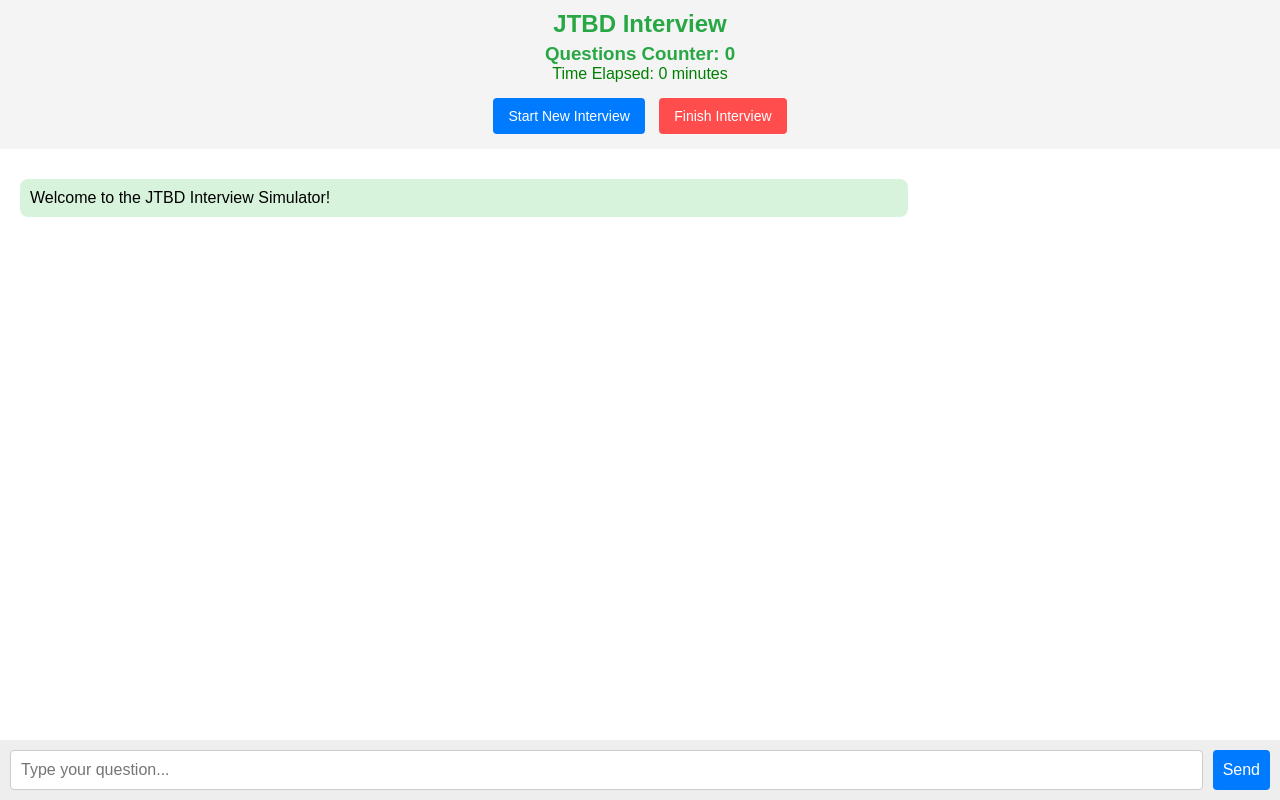
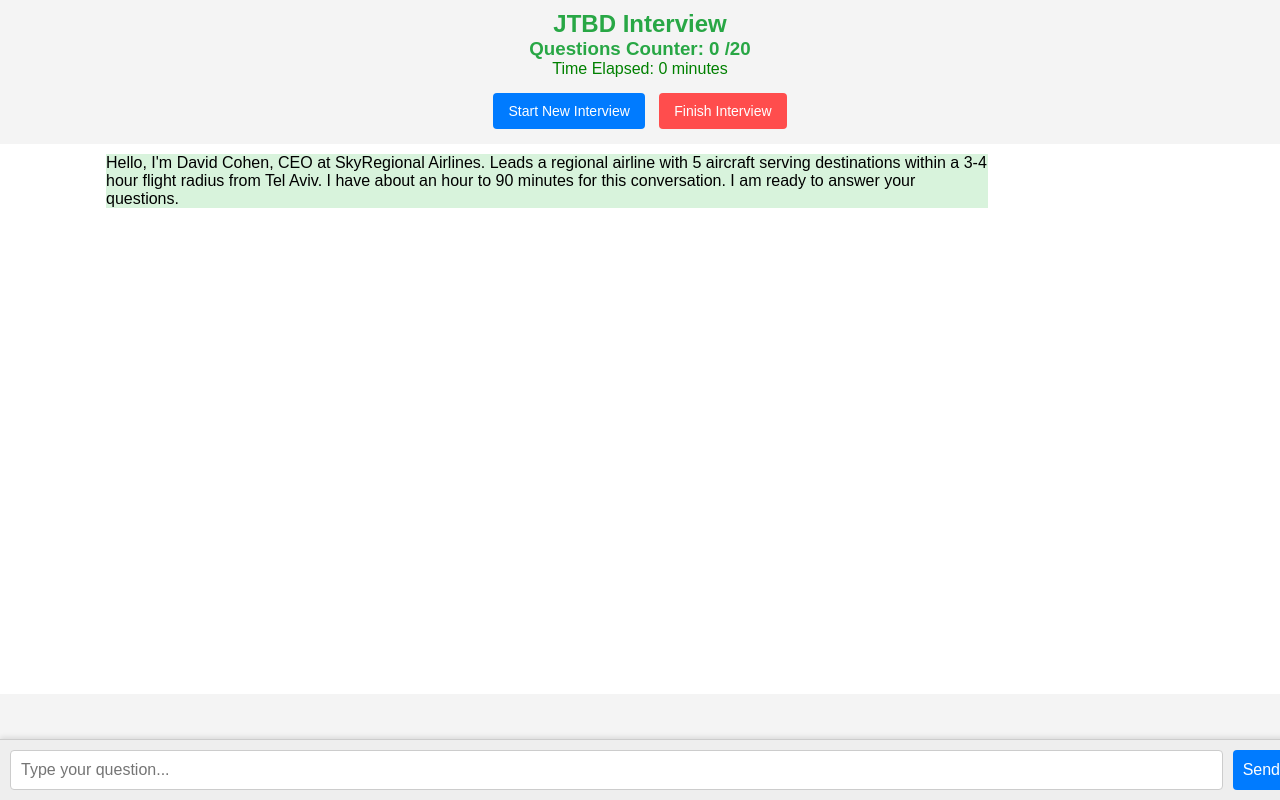
Before and after one commit to ArieCarmon/JTBD-Interview-Simulator, a Flask app: page /interview in a window 1280 px wide. Run offline with Flask 3, Linux system fonts and the light colour scheme.

Commit message:
Added persona and fixed the chat window scrolling

```diff
--- a/app.py
+++ b/app.py
@@ -6,6 +6,9 @@ app = Flask(__name__)
 
 # Load environment variables from .env file
 load_dotenv()
+
+# Global variables
+maxQuestions = 20  # Set to 5 for testing; change to 30 later
 
 # Access the OpenAI API Key
 OPENAI_API_KEY = os.getenv('OPENAI_API_KEY')
@@ -35,31 +38,54 @@ questions_counter = 0
 conversation = []
 
 ## Interview route
+# Define personas for each business domain
+personas = {
+    "Airline Operations": {
+        "name": "David Cohen",
+        "position": "CEO",
+        "company": "SkyRegional Airlines",
+        "introduction": "Leads a regional airline with 5 aircraft serving destinations within a 3-4 hour flight radius from Tel Aviv.",
+        "style": "Direct and pragmatic, typical Israeli approach.",
+        "focus": "Cost management, customer service, route optimization."
+    }
+}
+
 @app.route('/interview', methods=['GET', 'POST'])
 def interview():
     global questions_counter, conversation
 
-    # Get mode from query parameters (GET) or form data (POST)
+    # Get mode and business domain
     mode = request.args.get('mode') or request.form.get('mode', 'Full Interview Mode')
+    business_domain = request.args.get('business_domain') or request.form.get('business_domain', 'Airline Operations')
+
+    # Load persona details based on business domain
+    persona = personas.get(business_domain, {})
 
     if request.method == 'GET':
-        # Initialize for a new session
-        conversation = [{"role": "assistant", "content": "Welcome to the JTBD Interview Simulator!"}]
+        # Set opening message dynamically
+        opening_message = (
+            f"Hello, I'm {persona['name']}, {persona['position']} at {persona['company']}. "
+            f"{persona['introduction']} I have about an hour to 90 minutes for this conversation. "
+            "I am ready to answer your questions."
+        )
+        conversation = [{"role": "assistant", "content": opening_message}]
         questions_counter = 0
 
     elif request.method == 'POST':
-        user_input = request.form['user_input']  # Get user input
+        user_input = request.form['user_input']
         conversation.append({"role": "user", "content": user_input})
 
-        # Simulate assistant response
         llm_response = f"Simulated response to: {user_input}"
         conversation.append({"role": "assistant", "content": llm_response})
 
-        questions_counter += 1  # Increment questions counter
+        questions_counter += 1
 
-    # Render the interview template with mode and conversation data
-    return render_template('interview.html', conversation=conversation, counter=questions_counter, mode=mode)
-
+    return render_template('interview.html',
+                           conversation=conversation,
+                           counter=questions_counter,
+                           mode=mode,
+                           maxQuestions=maxQuestions,
+                           persona=persona)
 
 
 if __name__ == '__main__':
--- a/templates/interview.html
+++ b/templates/interview.html
@@ -57,11 +57,12 @@
             color: white;
         }
 
-        .chat-container {
-            flex: 1;
-            overflow-y: auto;
-            padding: 20px;
+        .chat-window {
+            overflow-y: auto; /* Enable scrolling */
+            height: calc(100vh - 250px); /* Reduce height to leave space for input box */
+            padding: 10px;
             background: #fff;
+            box-sizing: border-box; /* Include padding in height */
             display: flex;
             flex-direction: column;
             gap: 10px;
@@ -77,25 +78,31 @@
         .user-message {
             background: #a0c4ff;
             text-align: left;
-            margin-left: 20%;
+            margin-left: 2in;
             max-width: 70%;
         }
 
         .assistant-message {
             background: #d8f3dc;
             text-align: left;
-            margin-right: 20%;
+            margin-left: 1in;
             max-width: 70%;
         }
 
         .input-container {
+            position: fixed; /* Fix the container to the bottom of the screen */
+            bottom: 0;       /* Align to the bottom */
+            left: 0;
+            width: 100%;     /* Span the full width */
             display: flex;
             padding: 10px;
             background: #eee;
+            border-top: 1px solid #ccc; /* Add a subtle border for separation */
+            box-shadow: 0 -2px 5px rgba(0, 0, 0, 0.1); /* Optional shadow for style */
         }
 
         .input-container input {
-            flex: 1;
+            flex: 1; /* Allow input to grow and take available space */
             padding: 10px;
             border: 1px solid #ccc;
             border-radius: 4px;
@@ -112,6 +119,7 @@
             font-size: 16px;
             cursor: pointer;
         }
+
 
         .modal {
             display: none;
@@ -158,10 +166,21 @@
         <!-- Header Section -->
         <div class="header">
             <h2>JTBD Interview</h2>
-            <h3>Questions Counter: {{ counter }}</h3>
+            <h3 style="margin: 0;">
+                Questions Counter: {{ counter }}
+                {% if mode == 'Full Interview Mode' %}
+                    /{{ maxQuestions }}
+                {% endif %}
+            </h3>
             <div id="timer" style="display: none; color: green; font-size: 16px;">
                 Time Elapsed: <span id="minutes">0</span> minutes
             </div>
+            {% if mode == 'Full Interview Mode' and counter >= maxQuestions %}
+                <div style="color: red; font-size: 14px; text-align: right; max-width: 300px; line-height: 1.5;">
+                    You reached the maximum number of questions. <br>
+                    Go to the interview analysis by clicking the <b>"Finish Interview"</b> button.
+                </div>
+            {% endif %}
             <!-- Guided Mode Features -->
             <div id="guided-features" style="display: none; margin-top: 10px;">
                 <div id="notification" style="color: red; font-size: 14px;">
@@ -178,9 +197,9 @@
         </div>
 
         <!-- Chat Window -->
-        <div class="chat-container" id="chat-window">
+        <div id="chat-window" class="chat-window">
             {% for message in conversation %}
-                <div class="message {{ 'assistant-message' if message.role == 'assistant' else 'user-message' }}">
+                <div class="chat-message {% if message.role == 'user' %}user-message{% else %}assistant-message{% endif %}">
                     {{ message.content }}
                 </div>
             {% endfor %}
@@ -189,9 +208,15 @@
         <!-- Input Section -->
         <form method="POST" class="input-container">
             <input type="hidden" name="mode" value="{{ mode }}">
+            {% if mode == 'Full Interview Mode' and counter >= maxQuestions %}
+                <input type="text" name="user_input" placeholder="Type your question..." disabled>
+                <button type="submit" disabled>Send</button>
+            {% else %}
                 <input type="text" name="user_input" placeholder="Type your question..." required>
                 <button type="submit">Send</button>
+            {% endif %}
         </form>
+
     </div>
 
     <!-- Modals -->
@@ -245,14 +270,42 @@
             document.getElementById('guided-features').style.display = 'block';
         }
 
+        // Run the script after the DOM is fully loaded
+        document.addEventListener("DOMContentLoaded", function () {
+            const chatWindow = document.querySelector('.chat-window'); // Correctly select chat-window
+
             // Auto-scroll to the bottom of the chat window
             function scrollToBottom() {
-            const chatWindow = document.getElementById('chat-window');
+                if (chatWindow) {
+                    requestAnimationFrame(() => {
+                        // Force re-check of the height and scroll
                         chatWindow.scrollTop = chatWindow.scrollHeight;
+                        console.log("Auto-scroll triggered. Height:", chatWindow.scrollHeight);
+                    });
+                } else {
+                    console.log("Chat window not found!");
+                }
             }
 
-        // Call this function on page load
-        window.onload = scrollToBottom;
+            // Scroll to the bottom on page load
+            scrollToBottom();
+
+            // Scroll after form submission
+            const form = document.querySelector('form');
+            if (form) {
+                form.addEventListener('submit', function () {
+                    setTimeout(scrollToBottom, 200); // Ensure rendering completes
+                });
+            }
+
+            // Observe changes in the chat window to trigger scrolling
+            if (chatWindow) {
+                const observer = new MutationObserver(() => {
+                    scrollToBottom(); // Ensure we scroll after every DOM update
+                });
+                observer.observe(chatWindow, { childList: true });
+            }
+        });
 
         function startTimer() {
             // Display the timer
@@ -298,6 +351,8 @@
             updateToggleButton();
         }
 
+        // Existing scripts or other JavaScript code
+
     </script>
 </body>
 </html>
```
Also changed, not shown: templates/options.html (+6 -12 lines), 1 other file. Lines whose indentation alone changed are shown as unchanged.
